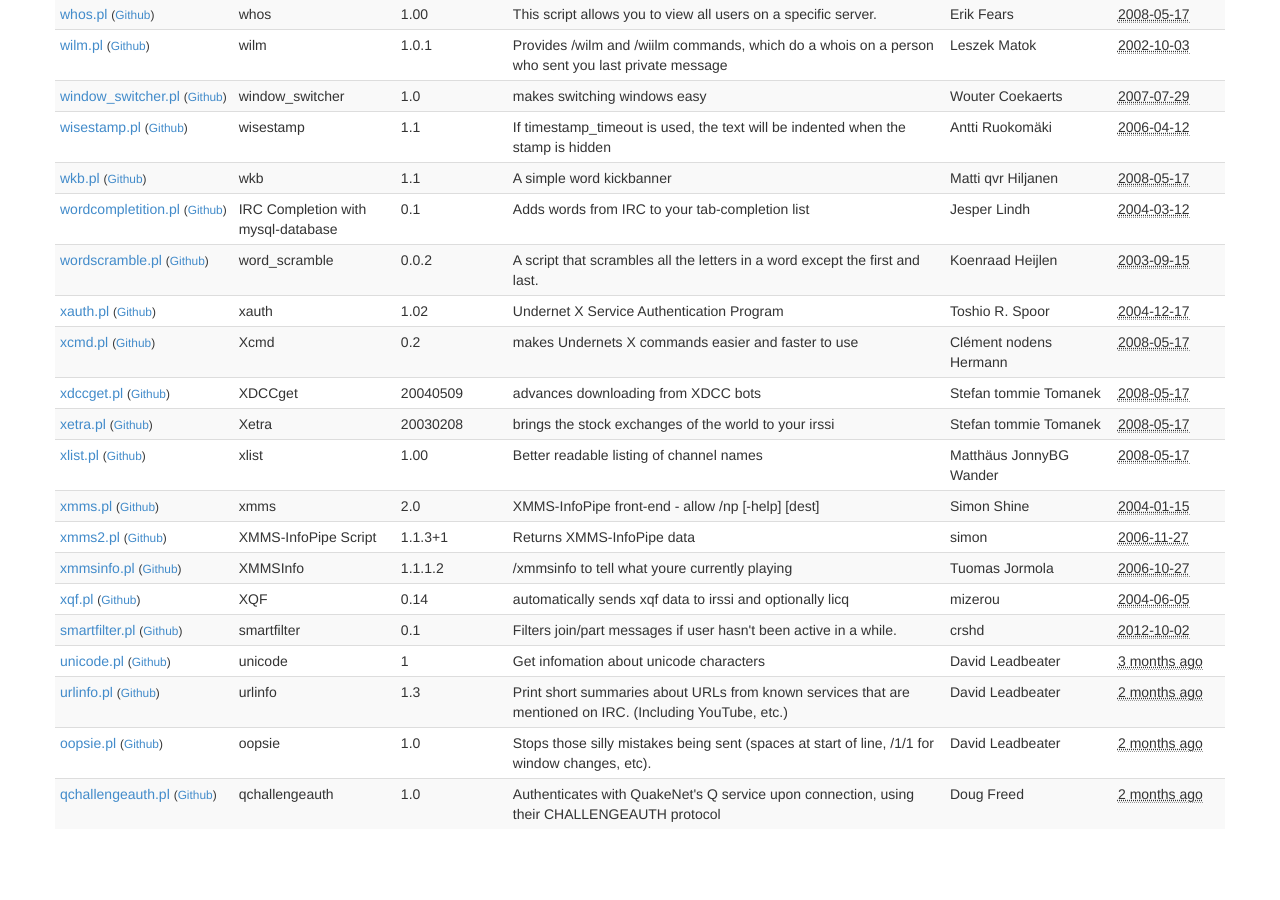
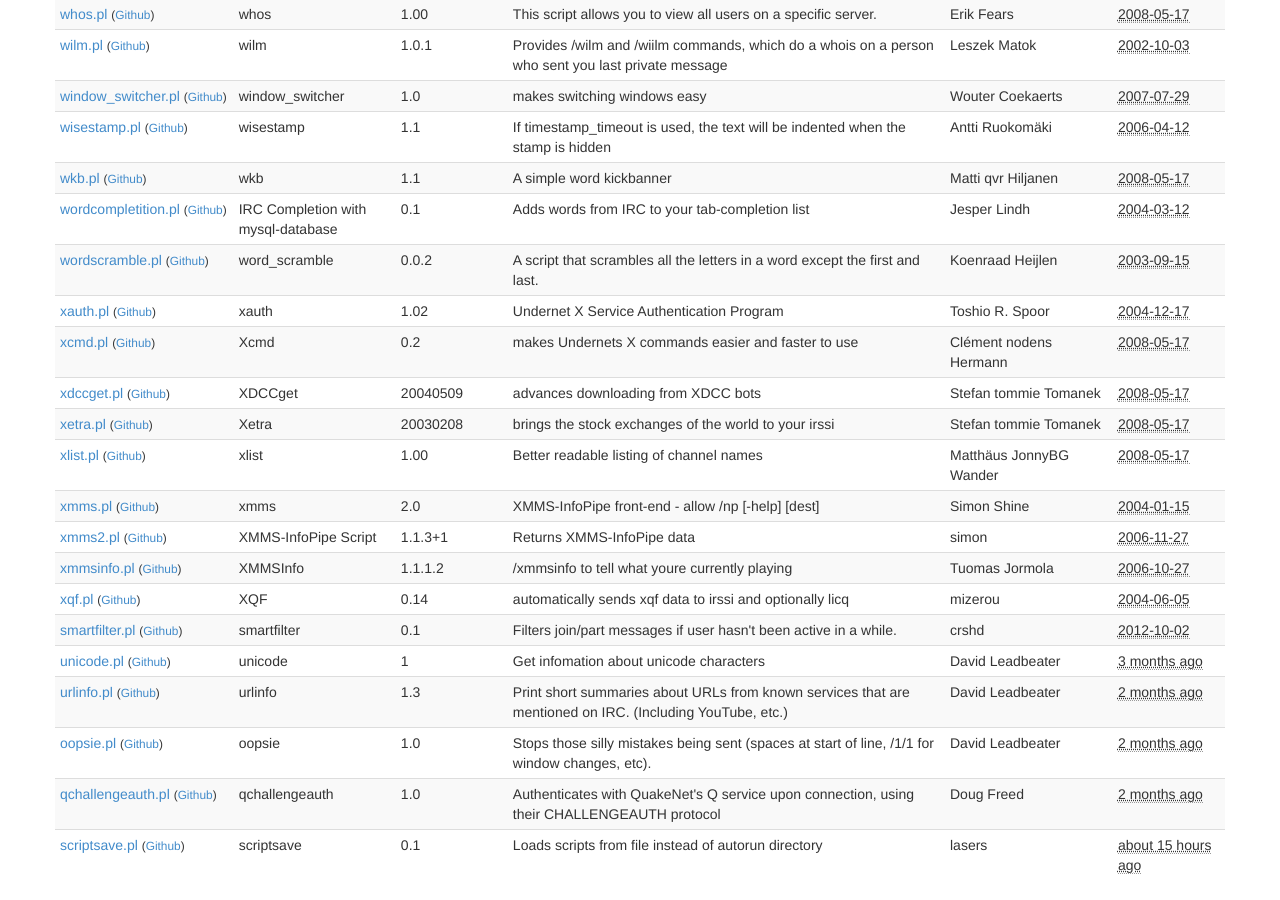
Before and after one commit to irssi/scripts.irssi.org, a Jekyll site: the page built from index.html, in a window 1280 px wide and 900 px high, scrolled down 17704 px. Built offline with Jekyll 4.4.1, drawn with Linux system fonts in a browser that asks for light colours; before the commit the page ends 18553 px from its top, so only the background shows below that.

Commit message:
Added scriptsave.pl

```diff
--- a/_data/scripts.yaml
+++ b/_data/scripts.yaml
@@ -4247,3 +4247,12 @@
   license: "GPLv3+"
   name: "qchallengeauth"
   version: "1.0"
+
+- authors: "lasers"
+  contact: "lasers@freenode"
+  description: "Loads scripts from file instead of autorun directory"
+  filename: "scriptsave.pl"
+  modified: "2014-10-11"
+  license: "WTFPL"
+  name: "scriptsave"
+  version: "0.1"
```
Also changed, not shown: 1 other file.
